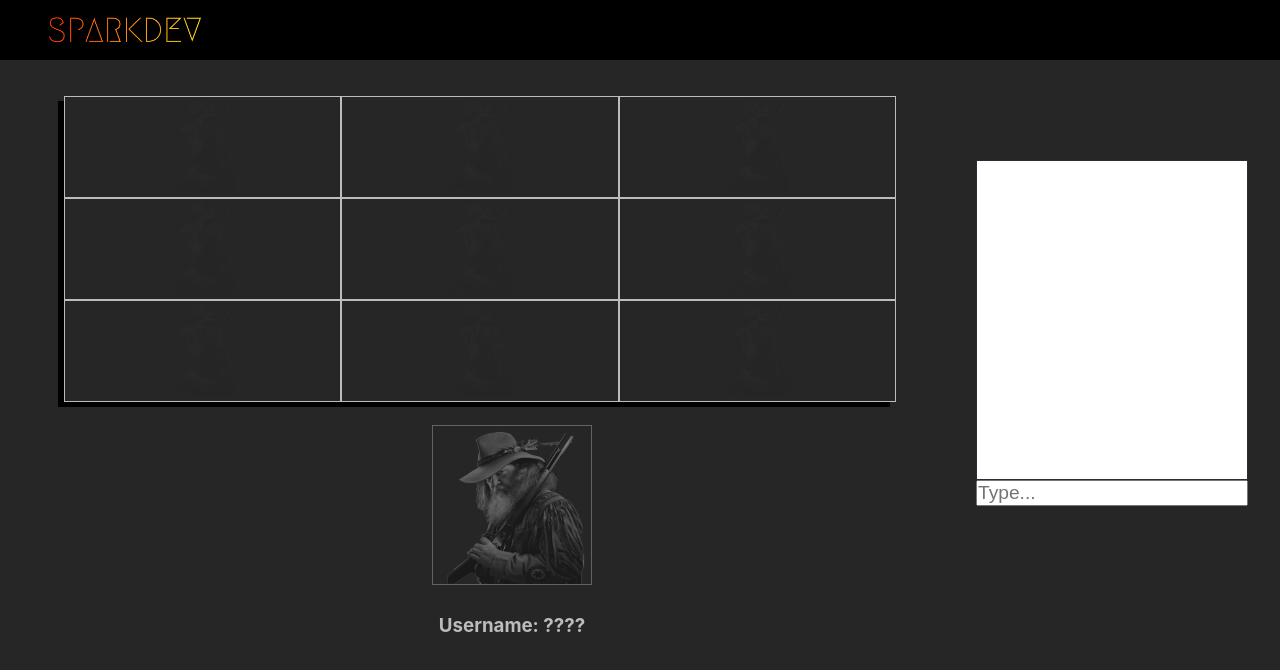
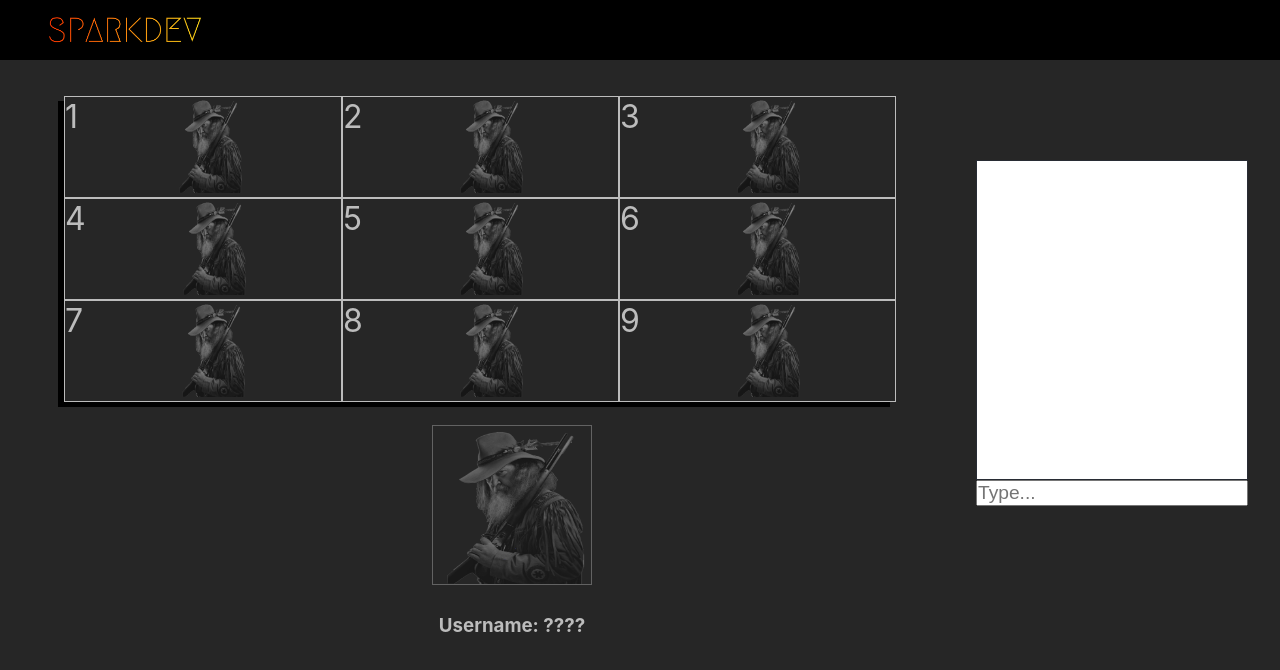
Before and after one commit to SparkDevTeams/WerewolfOnline, a React (Create React App) app in the folder react-werewolf/: page /game in a window 1280 px wide. Shown: the top 670 px of the page. Built offline with nearby package versions, Linux system fonts and the light colour scheme; no server answers; a web font is replaced by a local one.

Commit message:
Adding table with player numbers in each cell

```diff
--- a/react-werewolf/src/App.css
+++ b/react-werewolf/src/App.css
@@ -145,6 +145,7 @@
 .about-container {
   margin-top: 2rem;
   padding: 2%;
+  background-color: #fff;
 }
 
 .about-title {
--- a/react-werewolf/src/containers/game/index.js
+++ b/react-werewolf/src/containers/game/index.js
@@ -66,8 +66,91 @@ return (
                     className="header-logo"
                     ></img>
                 </div>
+                {/* <div id = "game-table">
+                    <table>
+                        <tr>
+                        <td className = "game-cell">
+                            <p className="cell-number">1</p>
+                            <img
+                            src={villager}
+                            alt="villager-img"
+                            className="player-img"
+                            ></img>
+                        </td>
+                        <td className = "game-cell">
+                            <p className="cell-number">1</p>
+                            <img
+                            src={villager}
+                            alt="villager-img"
+                            className="player-img"
+                            ></img>
+                        </td>
+                        <td className = "game-cell">
+                            <p className="cell-number">1</p>
+                            <img
+                            src={villager}
+                            alt="villager-img"
+                            className="player-img"
+                            ></img>
+                        </td>
+                        </tr>
+                        <tr>
+                        <td className = "game-cell">
+                            <p className="cell-number">1</p>
+                            <img
+                            src={villager}
+                            alt="villager-img"
+                            className="player-img"
+                            ></img>
+                        </td>
+                        <td className = "game-cell">
+                            <p className="cell-number">1</p>
+                            <img
+                            src={villager}
+                            alt="villager-img"
+                            className="player-img"
+                            ></img>
+                        </td>
+                        <td className = "game-cell">
+                            <p className="cell-number">1</p>
+                            <img
+                            src={villager}
+                            alt="villager-img"
+                            className="player-img"
+                            ></img>
+                        </td>
+                        </tr>
+                        <tr>
+                        <td className = "game-cell">
+                            <p className="cell-number">1</p>
+                            <img
+                            src={villager}
+                            alt="villager-img"
+                            className="player-img"
+                            ></img>
+                        </td>
+                        <td className = "game-cell">
+                            <p className="cell-number">1</p>
+                            <img
+                            src={villager}
+                            alt="villager-img"
+                            className="player-img"
+                            ></img>
+                        </td>
+                        <td className = "game-cell">
+                            <p className="cell-number">1</p>
+                            <img
+                            src={villager}
+                            alt="villager-img"
+                            className="player-img"
+                            ></img>
+                        </td>
+                        </tr>
+                    </table>
+                </div> */}
                 <div className="grid-container">
                     <div className="grid-item">
+                        <p className="cell-number">1</p>
                         <img
                         src={villager}
                         alt="villager-img"
@@ -75,6 +158,7 @@ return (
                         ></img>
                     </div>
                     <div className="grid-item">
+                        <p className="cell-number">2</p>
                         <img
                         src={villager}
                         alt="villager-img"
@@ -82,6 +166,7 @@ return (
                         ></img>
                     </div>
                     <div className="grid-item">
+                        <p className="cell-number">3</p>
                         <img
                         src={villager}
                         alt="villager-img"
@@ -89,6 +174,7 @@ return (
                         ></img>
                     </div>
                     <div className="grid-item">
+                        <p className="cell-number">4</p>
                         <img
                         src={villager}
                         alt="villager-img"
@@ -96,6 +182,7 @@ return (
                         ></img>
                     </div>
                     <div className="grid-item">
+                        <p className="cell-number">5</p>
                         <img
                         src={villager}
                         alt="villager-img"
@@ -103,6 +190,7 @@ return (
                         ></img>
                     </div>
                     <div className="grid-item">
+                        <p className="cell-number">6</p>
                         <img
                         src={villager}
                         alt="villager-img"
@@ -110,6 +198,7 @@ return (
                         ></img>
                     </div>
                     <div className="grid-item">
+                        <p className="cell-number">7</p>
                         <img
                         src={villager}
                         alt="villager-img"
@@ -117,6 +206,7 @@ return (
                         ></img>
                     </div>
                     <div className="grid-item">
+                        <p className="cell-number">8</p>
                         <img
                         src={villager}
                         alt="villager-img"
@@ -124,6 +214,7 @@ return (
                         ></img>
                     </div>
                     <div className="grid-item">
+                        <p className="cell-number">9</p>
                         <img
                         src={villager}
                         alt="villager-img"
--- a/react-werewolf/src/containers/game/styles.css
+++ b/react-werewolf/src/containers/game/styles.css
@@ -17,6 +17,29 @@
   -webkit-transform: translateX(-50%);
   transform: translateX(-50%);
   box-shadow: -6px 5px #000;
+}
+
+/* #game-table {
+  table-layout: fixed;
+  position: absolute;
+  top: 6rem;
+  left: 15rem;
+} */
+
+.game-cell {
+  /* float: right; */
+  display: table-cell;
+  max-width: 200px;
+  max-height: 200px;
+  padding: 20px 40px;
+  border: 1px solid #bcbcbc;
+}
+
+.cell-number {
+  position: relative;
+  float: left;
+  color: #bcbcbc;
+  font-size: 2rem;
 }
 
 .grid-item {
@@ -48,7 +71,7 @@
   width: 4.5rem;
   height: 6rem;
   /* Used only for placeholders */
-  opacity: 2%;
+  opacity: 50%;
 }
 
 .current-player-img {
```
